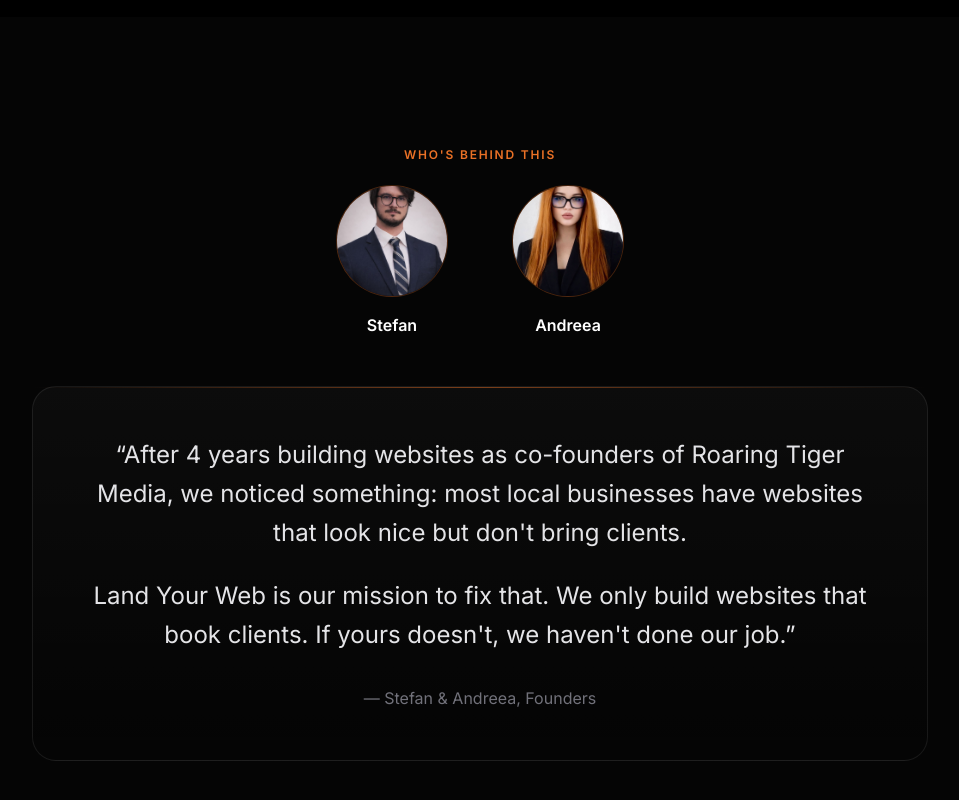
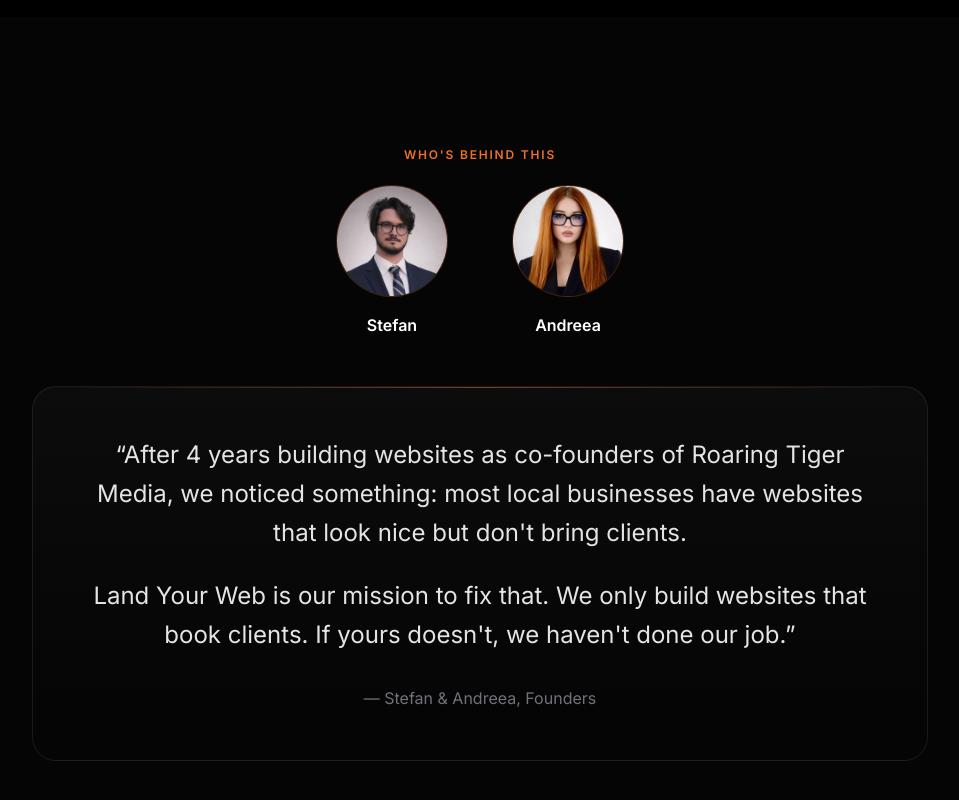
Before and after one commit to SwagMasterPro/landyourweb, a Next.js app: page / in a window 1280 px wide. Shown: the part 9733-10533 px from the top of the page, without its empty margins (160-1119 px from the left). Built offline with nearby package versions, Linux system fonts and the light colour scheme; a web font is replaced by a local one.

Commit message:
Fix: Adjust profile photo positioning to show heads (object-top)

```diff
--- a/app/page.tsx
+++ b/app/page.tsx
@@ -665,7 +665,7 @@
                   <img
                     src="/stefanpoza.jpeg"
                     alt="Stefan - Founder"
-                    className="w-full h-full object-cover"
+                    className="w-full h-full object-cover object-top"
                     onError={(e) => {
                       const target = e.target as HTMLImageElement;
                       target.style.display = 'none';
@@ -681,7 +681,7 @@
                   <img
                     src="/Andreeapoza.jpeg"
                     alt="Andreea - Co-founder"
-                    className="w-full h-full object-cover"
+                    className="w-full h-full object-cover object-top"
                     onError={(e) => {
                       const target = e.target as HTMLImageElement;
                       target.style.display = 'none';
```
